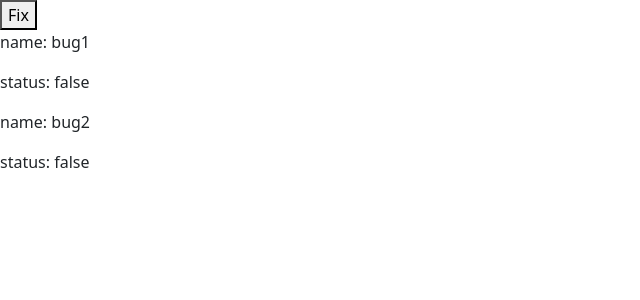
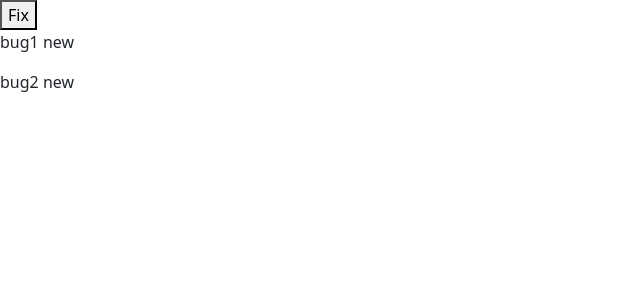
Before and after one commit to juheedhone/react-app, a React (Vite) app: page / in a window 1280 px wide. Shown: the top 300 px of the page, without its empty margins (0-640 px from the left). Built offline with nearby package versions, Linux system fonts and the light colour scheme.

Commit message:
simplify update logic with immer

```diff
--- a/package.json
+++ b/package.json
@@ -12,6 +12,7 @@
   "dependencies": {
     "@types/styled-components": "^5.1.34",
     "bootstrap": "^5.3.3",
+    "immer": "^10.1.1",
     "react": "^18.3.1",
     "react-dom": "^18.3.1",
     "react-icons": "^5.4.0",
--- a/src/App.tsx
+++ b/src/App.tsx
@@ -1,3 +1,4 @@
+import { produce } from "immer";
 import { useState } from "react";
 // import Button from "./components/button/button";
 
@@ -8,7 +9,17 @@ function App() {
   ]);
 
   const handleClick = () => {
-    setBugs(bugs.map((bug) => (bug.id === 2 ? { ...bug, fixed: true } : bug)));
+    // setBugs(bugs.map((bug) => (bug.id === 2 ? { ...bug, fixed: true } : bug)));
+
+    //immer
+    setBugs(
+      produce((draft) => {
+        const bug = draft.find((bug) => bug.id === 1);
+        if (bug) {
+          bug.fixed = true;
+        }
+      })
+    );
   };
 
   return (
@@ -16,10 +27,7 @@ function App() {
       <button onClick={handleClick}>Fix</button>
       <div>
         {bugs.map((bug) => (
-          <div key={bug.id}>
-            <p>{`name: ${bug.title}`}</p>
-            <p>{`status: ${bug.fixed}`}</p>
-          </div>
+          <p key={bug.id}>{`${bug.title} ${bug.fixed ? 'done' : 'new'} `}</p>
         ))}
       </div>
     </>
```
Also changed, not shown: 1 other file (tests, documents, lock files or other folders).
